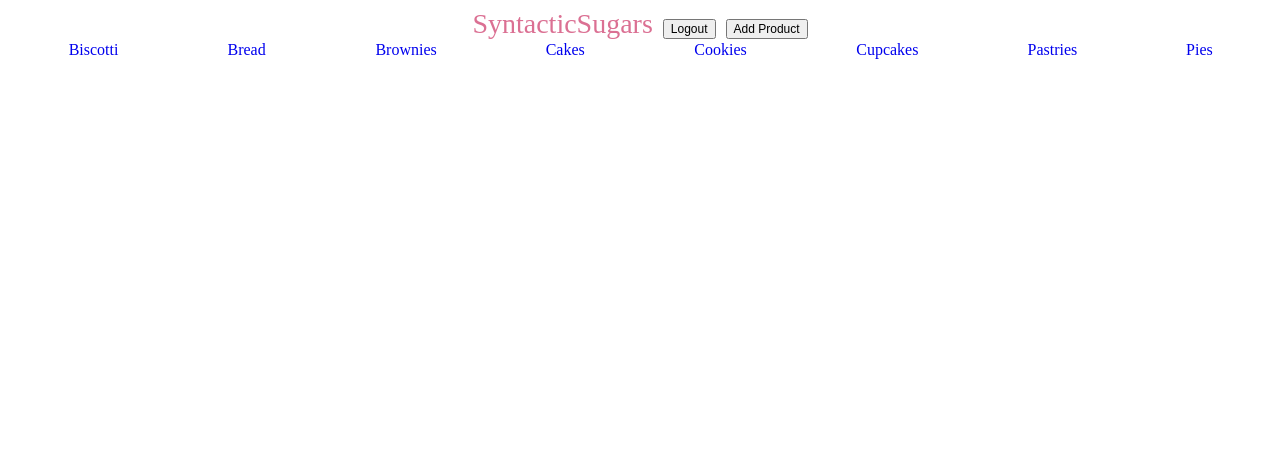
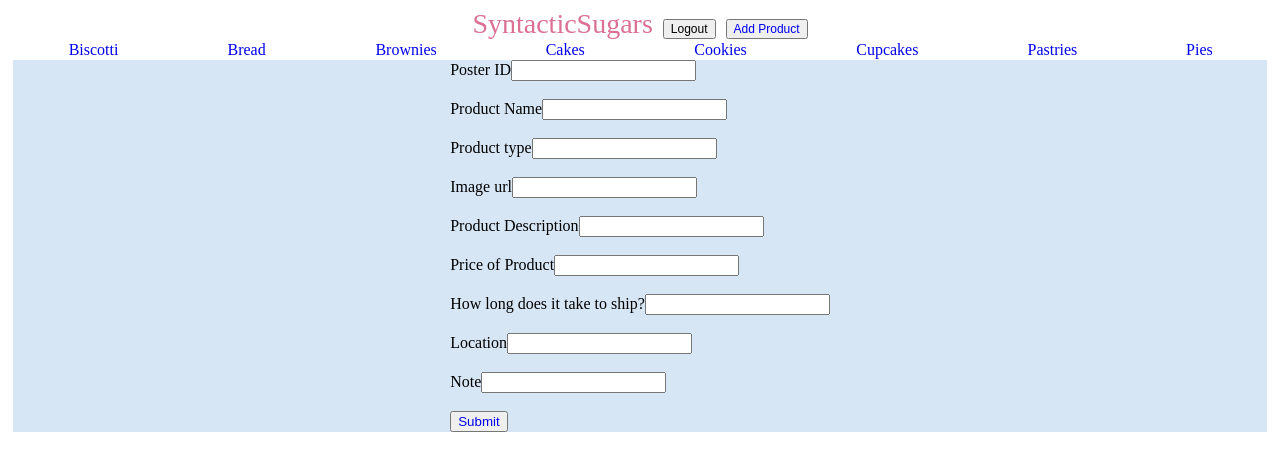
Before and after one commit to SyntacticSugars/SyntacticSugars, a React app: page /create_product in a window 1280 px wide. Both pictures are taken after a click on the button "Login". Shown: the top 470 px of the page. Built offline with nearby package versions, Linux system fonts and the light colour scheme.

Commit message:
rerouted user to home page upon adding item
Co-authored-by: Sejan <sejdemi@gmail.com>

```diff
--- a/src/components/App.jsx
+++ b/src/components/App.jsx
@@ -53,8 +53,13 @@ const App = () => {
     }
   `;
 
-  headersRoutes.push(<Route exact={true} path={`/`}>{!addProductState ? <img id="background" style={{width: '100%'}}src ="../assets/homepage-background.jpeg"/>: <CreateProduct change={addProductState , setAddProductState} />}</Route>)
+  //home route containing background image
+  headersRoutes.push(<Route exact={true} path={`/`}>{!addProductState ? <img id="background" style={{width: '100%'}} src ="../assets/homepage-background.jpeg"/>: null}</Route>)
 
+  //create product route containing create product form via input fields
+  headersRoutes.push(<Route exact={true} path={`/create_product`}> <CreateProduct changePage={[addProductState , setAddProductState]} /></Route>)
+
+  //creates the header routes
   for (let i = 0; i < headerOptions.length; i++) {
     headersRoutes.push(<Route path={`/${headerOptions[i]}`}><DummyContainer title={headerOptions[i]} /></Route>);
     headers.push(<Link style={{ textDecoration: 'none' }} to={`/${headerOptions[i]}`}><LinkTitle>{headerOptions[i]}</LinkTitle></Link>);
@@ -72,7 +77,7 @@ const App = () => {
         {!loginState ? <button onClick={()=>{setLoginState(true)}} style={{marginLeft: "10px", fontSize: "12px", alignItems: "center"}}>Login</button>
        :<button onClick={()=>{setLoginState(false)}} style={{marginLeft: "10px", fontSize: "12px", alignItems: "center"}}>Logout</button> }
 
-       {loginState ? <button onClick={()=>{setAddProductState(true)}} style={{marginLeft: "10px", fontSize: "12px", alignItems: "center"}}>Add Product</button>:null}
+       {loginState ? <button onClick={()=>{setAddProductState(true)}} style={{marginLeft: "10px", fontSize: "12px", alignItems: "center"}}><Link  style={{textDecoration:"none"}} to='/create_product'>Add Product</Link></button>:null}
 
       </Title>
 
--- a/src/components/CreateProduct.jsx
+++ b/src/components/CreateProduct.jsx
@@ -1,7 +1,18 @@
 import React from 'react';
 import styled from 'styled-components';
+import { BrowserRouter as Router, Link, Route } from 'react-router-dom';
 
 const CreateProduct = (props) => {
+    //console.log('props:', props)
+
+    const {changePage} =props;
+    // addProductState , setAddProductState
+    //addProductState
+
+   let addProductState = changePage[0]
+   let setAddProductState =changePage[1];
+   setAddProductState(false)
+   //console.log('changePageState after', addProductState)
 
     const CreateProductBox = styled.div`
     display: flex;
@@ -69,10 +80,10 @@ return (
             headers:{"Content-Type": "application/json"},
             body: JSON.stringify(data),
 
-        }).then(response => response.json()).then(data => {console.log("we got data back",data)}).catch((err)=>console.log("happy dance" + err))
-
-    }}>
-     Submit
+        }).then(response => response.json()).then(data => {console.log("Post Successful",data)}).catch((err)=>console.log("Error in posting data" + err))
+        setAddProductState(false)
+    }}><Link style={{textDecoration:"none"}} to='/'>
+     Submit</Link>
     </button>
     </div>
     </CreateProductBox>
```
Also changed, not shown: 2 other files (tests, documents, lock files or other folders).
